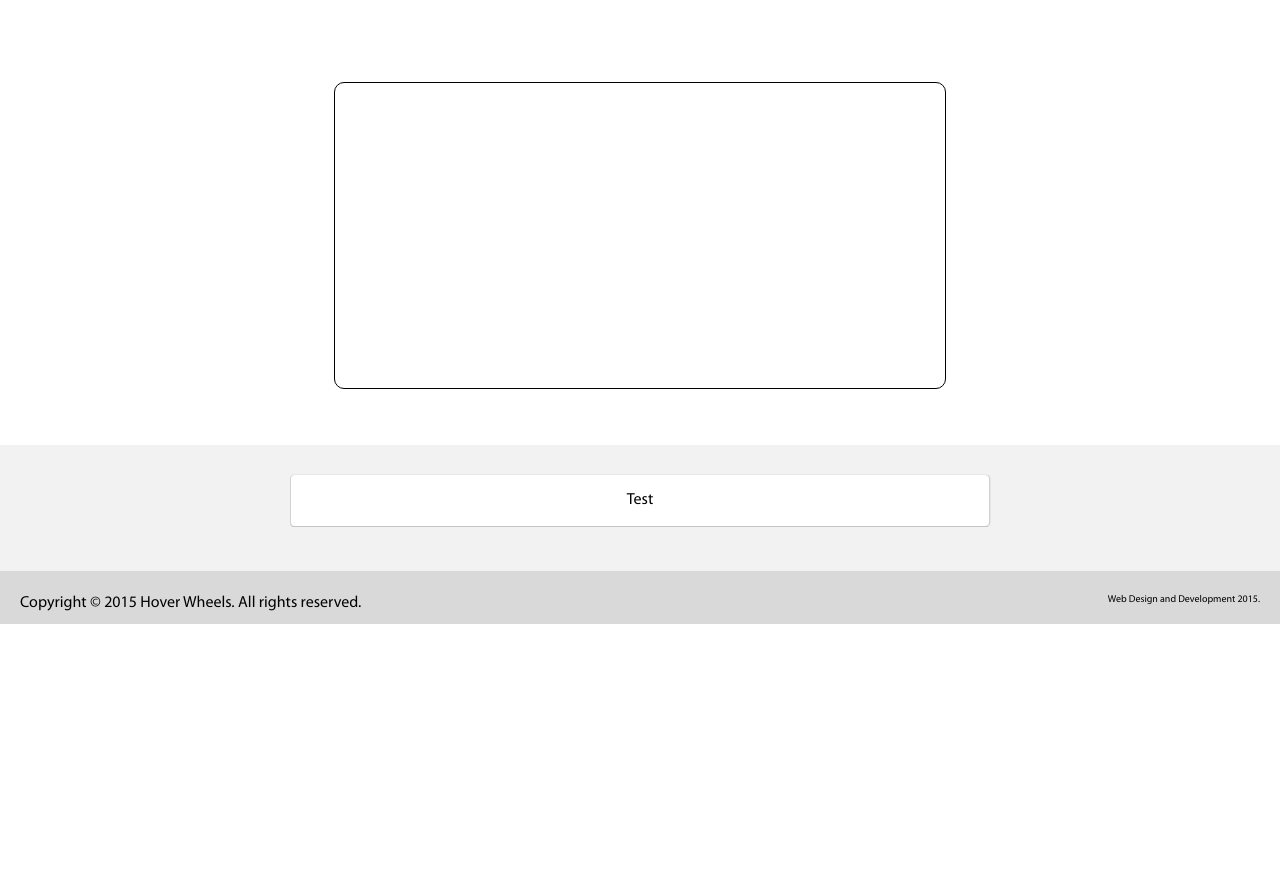
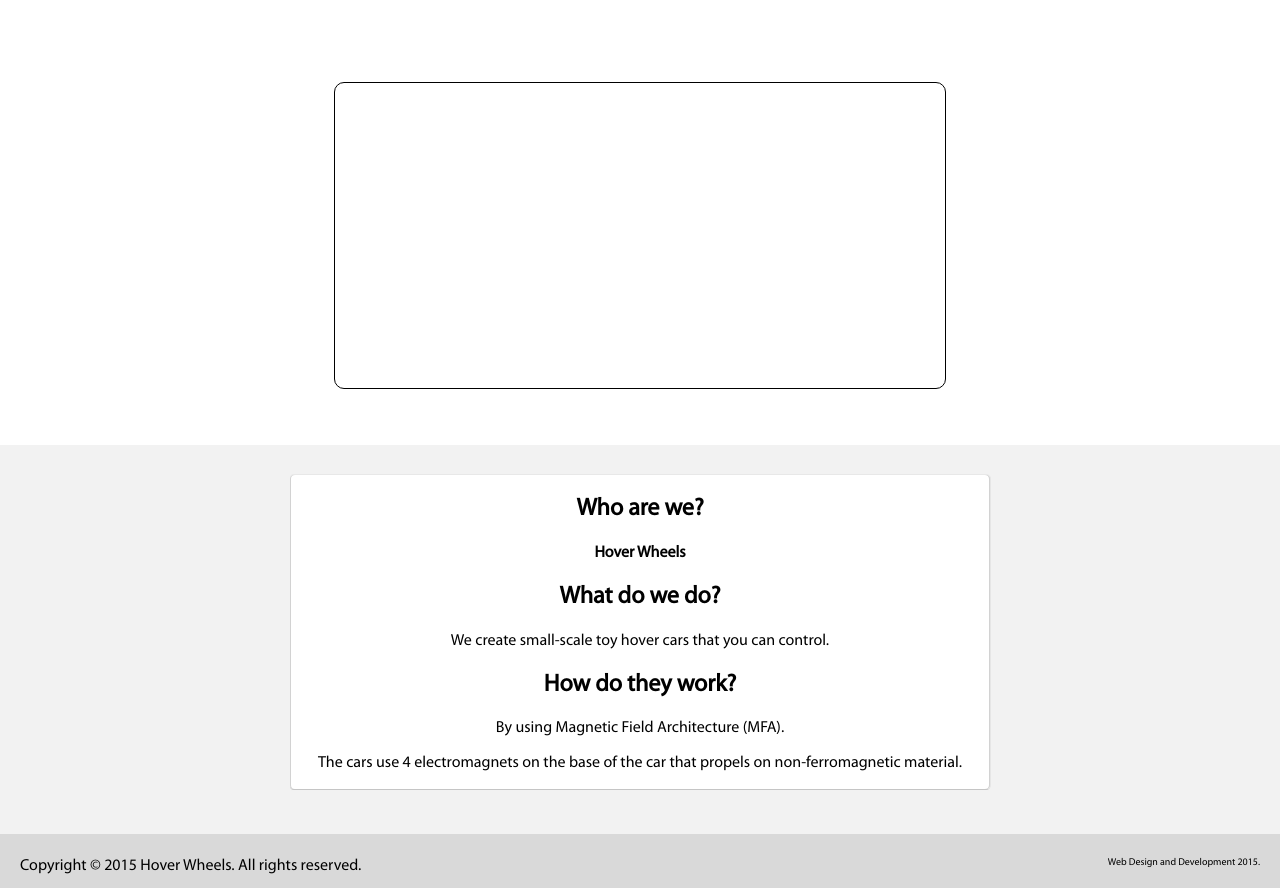
Before and after one commit to dbteku/WebFinal, a plain HTML site: page about.html in a window 1280 px wide. Shown: the part 214-1102 px from the top of the page. Before the commit the page ends 838 px from the top, so only its background shows below. Drawn offline with Linux system fonts and the light colour scheme; files whose address does not match are found by name.

Commit message:
Canvas resizing

```diff
--- a/about.html
+++ b/about.html
@@ -30,7 +30,14 @@
     </div>
     <div class='middle-content'>
         <section class='content-holder'>
-            <p>Test</p>
+            <h1><strong>Who are we?</strong></h1>
+            <p><strong>Hover Wheels</strong></p>
+
+            <h2>What do we do?</h2>
+            <p>We create small-scale toy hover cars that you can control.</p>
+            <h2>How do they work?</h2>
+            <p>By using Magnetic Field Architecture (MFA).</p>
+            <p>The cars use 4 electromagnets on the base of the car that propels on non-ferromagnetic material.</p>
         </section>
     </div>
 
--- a/main.css
+++ b/main.css
@@ -11,6 +11,8 @@
 .canvas{
     width: 50%;
     height 20%;
+    min-width: 500px;
+    min-height: 200px;
     border: 1px solid #000;
     border-radius: 10px;
     color: black;
```
